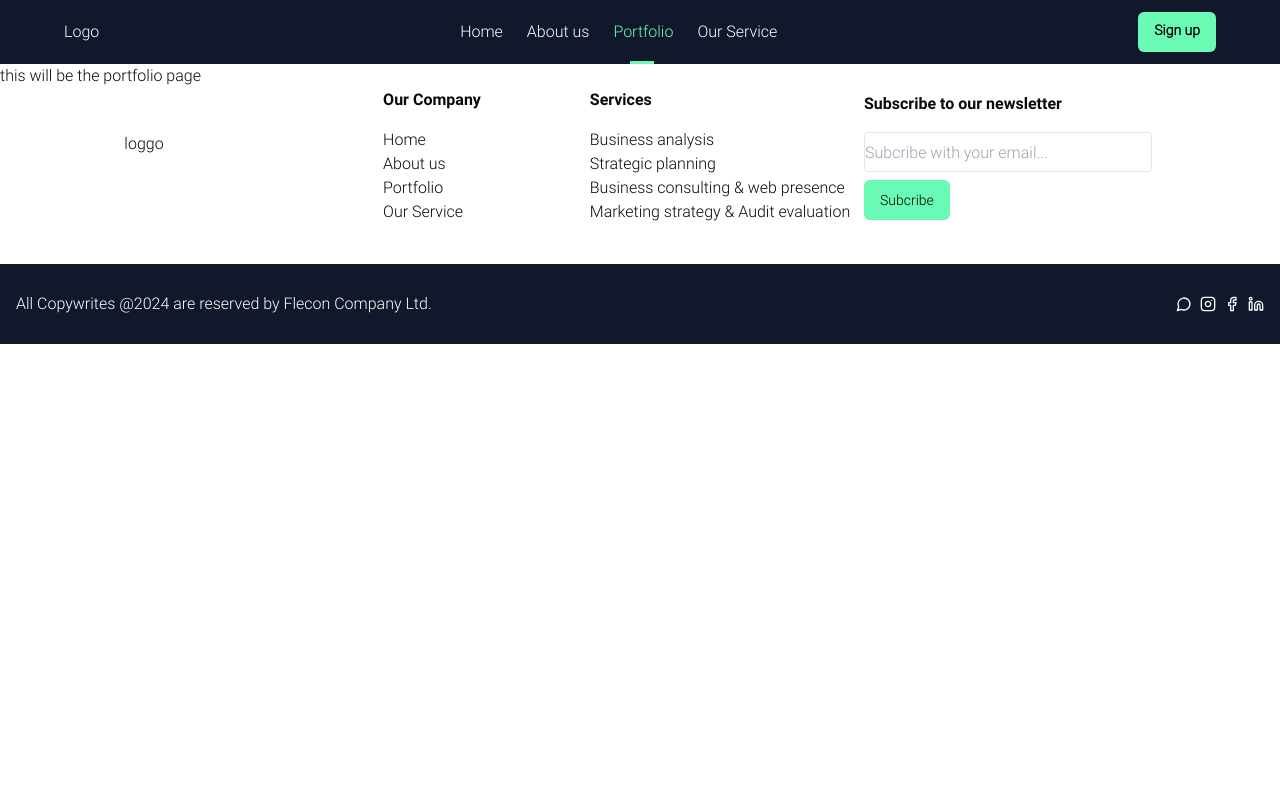
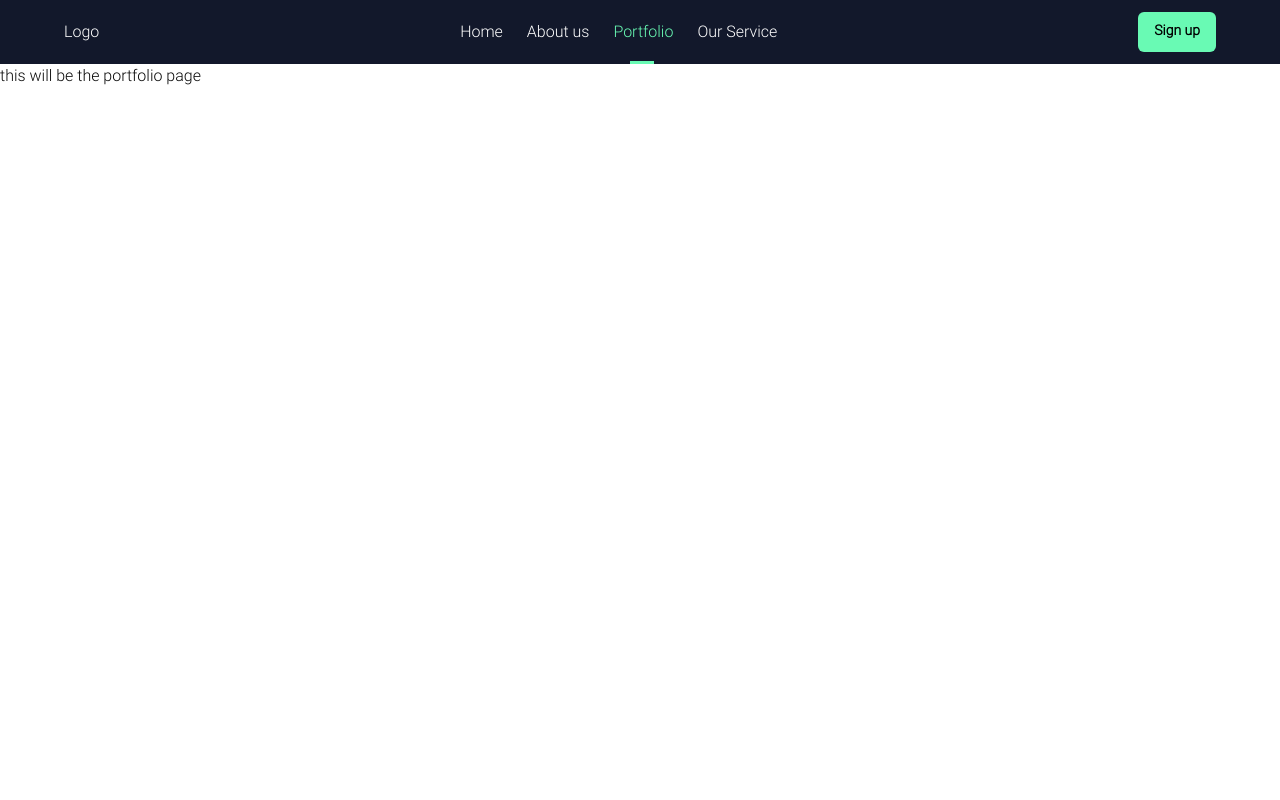
Before and after one commit to AdeDesmond/flecon, a Next.js app: page /portfolio in a window 1280 px wide. Shown: the top 800 px of the page. Built offline with nearby package versions, Linux system fonts and the light colour scheme.

Commit message:
Feat:min-height added to all pages

```diff
--- a/app/(platform)/portfolio/page.tsx
+++ b/app/(platform)/portfolio/page.tsx
@@ -3,7 +3,7 @@ import React from "react";
 
 function PortFolioPage() {
   return (
-    <main className={cn("overflow-y-scroll w-full")}>
+    <main className={cn("overflow-y-scroll w-full min-h-screen")}>
       this will be the portfolio page
     </main>
   );
--- a/app/(platform)/service/page.tsx
+++ b/app/(platform)/service/page.tsx
@@ -2,7 +2,7 @@ import React from "react";
 import { cn } from "@/lib/utils";
 function page() {
   return (
-    <main className={cn("overflow-y-scroll w-full")}>
+    <main className={cn("overflow-y-scroll w-full min-h-screen")}>
       this will be the services page
     </main>
   );
```
